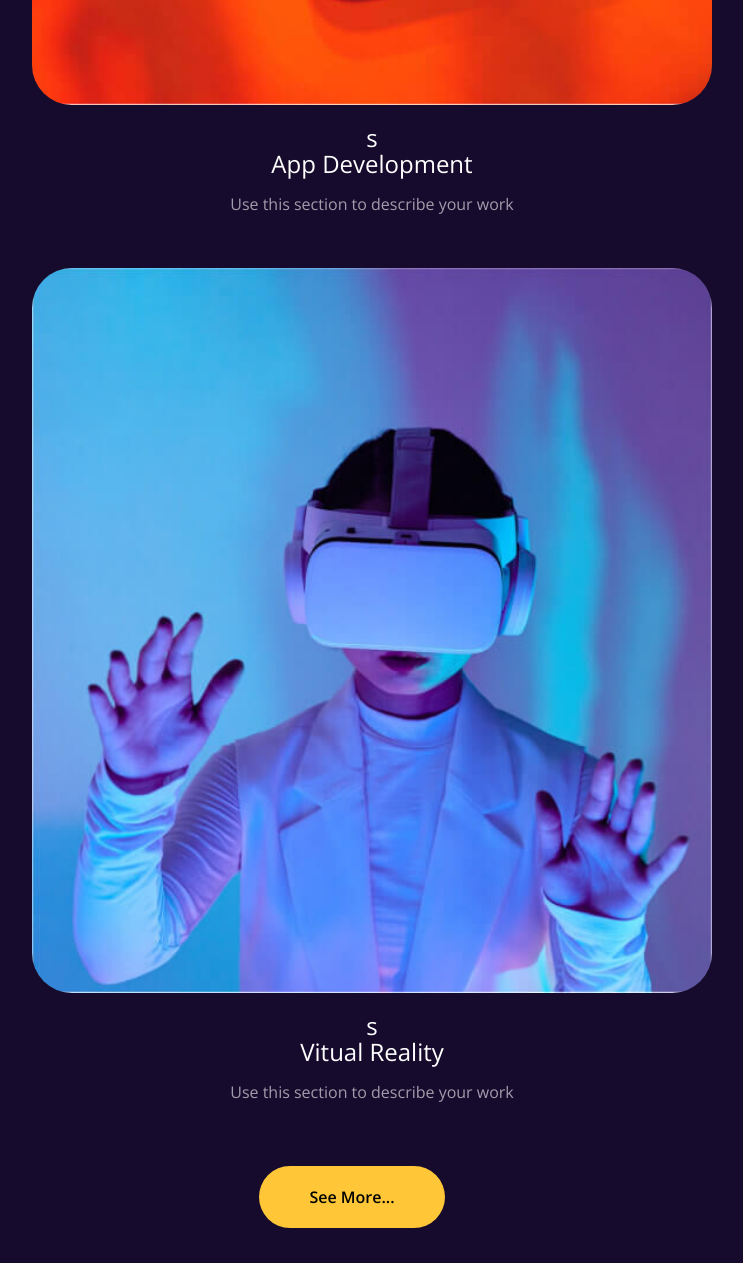
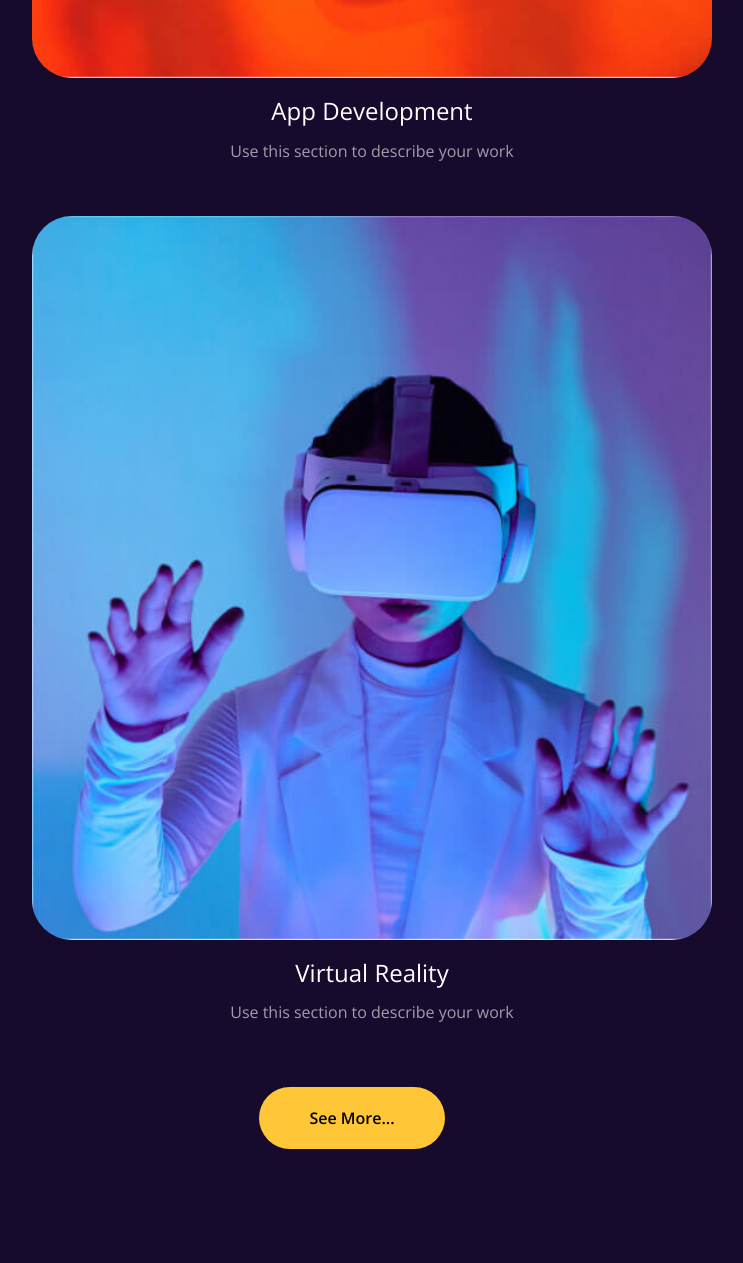
Before and after one commit to AdamKahn-alt/AdamKahn-alt.github.io, a plain HTML site: page index.html in a window 1280 px wide. Shown: the part 4174-5437 px from the top of the page, without its empty margins (288-1031 px from the left). Drawn offline with nearby package versions, Linux system fonts and the light colour scheme; files whose address does not match are found by name.

Commit message:
Update index.html

```diff
--- a/index.html
+++ b/index.html
@@ -185,7 +185,7 @@
 
                             </figure>
 
-                            <h3 class="h3 title">s
+                            <h3 class="h3 title">
                                 <a href="#" class="card-title">Product Design</a>
                             </h3>
 
@@ -204,7 +204,7 @@
 
                             </figure>
 
-                            <h3 class="h3 title">s
+                            <h3 class="h3 title">
                                 <a href="#" class="card-title">App Development</a>
                             </h3>
 
@@ -223,8 +223,8 @@
 
                             </figure>
 
-                            <h3 class="h3 title">s
-                                <a href="#" class="card-title">Vitual Reality</a>
+                            <h3 class="h3 title">
+                                <a href="#" class="card-title">Virtual Reality</a>
                             </h3>
 
                             <p class="card-text">Use this section to describe your work</p>
```
